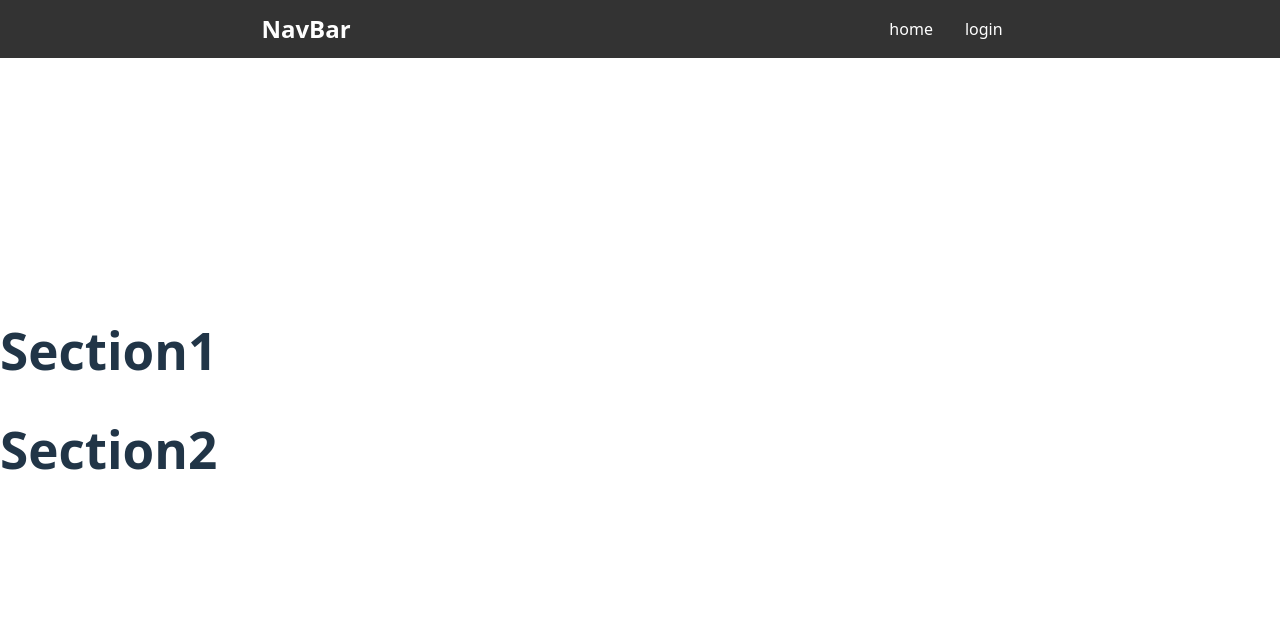
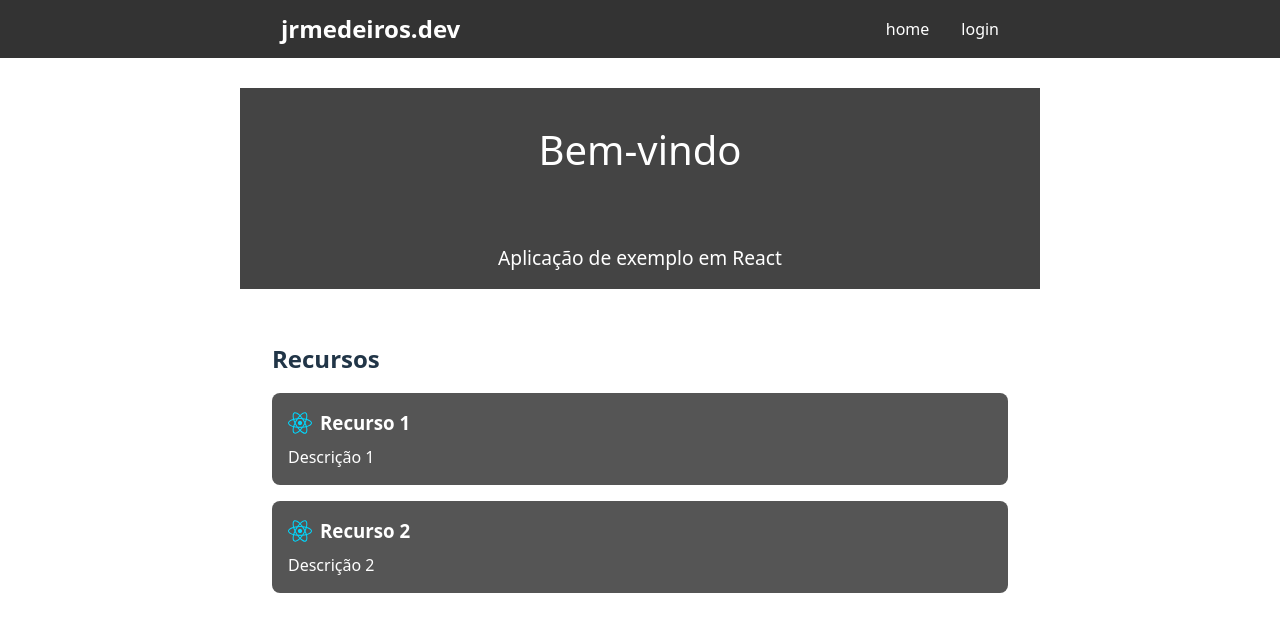
Before and after one commit to Medeiros000/React-Vite, a React (Vite) app: page / in a window 1280 px wide. Shown: the top 632 px of the page. Built offline with nearby package versions, Linux system fonts and the light colour scheme.

Commit message:
Tests with screens
Signed-off-by: Júnior Medeiros <98979459+Medeiros000@users.noreply.github.com>

```diff
--- a/index.html
+++ b/index.html
@@ -4,7 +4,6 @@
 		<meta charset="UTF-8" />
 		<link rel="icon" type="image/svg+xml" href="/vite.svg" />
 		<meta name="viewport" content="width=device-width, initial-scale=1.0" />
-		<link rel="stylesheet" href="style.css" />
 		<title>Vite + React + TS</title>
 	</head>
 	<body>
--- a/src/App.tsx
+++ b/src/App.tsx
@@ -1,10 +1,12 @@
 import Footer from "./components/Footer";
 import { BrowserRouter } from "react-router-dom";
 import AppRoutes from "./routes";
+import NavBar from "./components/Navbar";
 
 function App() {
 	return (
 		<BrowserRouter>
+			<NavBar />
 			<AppRoutes />
 			<Footer />
 		</BrowserRouter>
--- /dev/null
+++ b/src/components/FeatureCard.tsx
@@ -0,0 +1,17 @@
+interface FeatureCardProps {
+	title: string;
+	description: string;
+	icon?: string;
+}
+
+export default function FeatureCard({ title, description, icon }: FeatureCardProps) {
+	return (
+		<div className="feature-card">
+			<div className="feature-icon-title">
+				{icon && <img src={icon} alt={title} />}
+				<h3>{title}</h3>
+			</div>
+			<p>{description}</p>
+		</div>
+	);
+}
--- a/src/components/Footer.tsx
+++ b/src/components/Footer.tsx
@@ -1,6 +1,6 @@
 export default function Footer() {
 	return (
-		<footer id="footer">
+		<footer className="footer">
 			<div>
         <span>JrMedeiros © 2025</span>
 			</div>
--- /dev/null
+++ b/src/components/Hero.tsx
@@ -0,0 +1,9 @@
+export default function Hero() {
+	return (
+		<section className="hero">
+			<span>Bem-vindo</span>
+			<p>Aplicação de exemplo em React</p>
+			{/* <button>Começar</button> */}
+		</section>
+	);
+}
--- a/src/components/Navbar.tsx
+++ b/src/components/Navbar.tsx
@@ -3,13 +3,15 @@ import { Link } from "react-router-dom";
 export default function NavBar() {
 	return (
 		<>
-			<nav id="navbar">
-				<div>
-					<h1>NavBar</h1>
-				</div>
-				<div>
-					<Link to="/">home</Link>
-					<Link to="/login">login</Link>
+			<nav className="navbar">
+				<div className="navbar-content">
+					<div>
+						<h1>jrmedeiros.dev</h1>
+					</div>
+					<div>
+						<Link to="/">home</Link>
+						<Link to="/login">login</Link>
+					</div>
 				</div>
 			</nav>
 		</>
--- a/src/index.css
+++ b/src/index.css
@@ -25,11 +25,18 @@ a:hover {
 }
 
 body {
-	margin: 0;
+	margin: 3rem auto 0;
 	display: flex;
-	place-items: center;
+	flex-direction: column;
+	align-items: center;
+	/* place-items: center; */
 	min-width: 320px;
+	max-width: 800px;
 	min-height: 100vh;
+}
+
+#root {
+  width: 100%;
 }
 
 h1 {
@@ -48,9 +55,11 @@ button {
 	cursor: pointer;
 	transition: border-color 0.25s;
 }
+
 button:hover {
 	border-color: #646cff;
 }
+
 button:focus,
 button:focus-visible {
 	outline: 4px auto -webkit-focus-ring-color;
@@ -69,43 +78,121 @@ button:focus-visible {
 	}
 }
 
-#navbar {
+.navbar {
 	background-color: #333;
 	color: white;
 	padding: 1rem;
 	width: 100%;
 	margin: 0 auto;
-	position: absolute;
+	position: fixed;
 	top: 0;
 	left: 50%;
 	transform: translateX(-50%);
+}
+
+.navbar-content {
+	max-width: 750px;
+	margin: 0 auto;
+	padding: 0 1rem;
 	display: flex;
-	justify-content: space-around;
+	justify-content: space-between;
 	align-items: center;
 }
 
-#navbar h1 {
-  margin: 0;
+.navbar-content h1 {
+	margin: 0 1rem;
 	font-size: 1.5rem;
 }
 
-#navbar a {
+.navbar-content a {
 	color: white;
 	text-decoration: none;
 	margin: 0 1rem;
 }
 
-#navbar a:hover {
+.navbar-content a:hover {
 	text-decoration: underline;
 }
 
-#footer {
+.hero {
+	background-color: #444;
+	color: white;
+	text-align: center;
+	min-width: 320px;
+	max-width: 800px;
+}
+
+.hero span {
+	display: block;
+	font-size: 2.5rem;
+	margin: 2.5rem 0 0;
+	padding: 2rem;
+}
+
+.hero p {
+  font-size: 1.2rem;
+  margin: 1rem 0;
+  padding: 1rem;
+}
+
+.login {
+	background-color: #444;
+	color: white;
+	text-align: center;
+	min-width: 320px;
+	max-width: 800px;
+}
+.login span {
+  display: block;
+  font-size: 2.5rem;
+  margin: 2.5rem 0 0;
+  padding: 2rem;
+}
+
+.features {
+	padding: 1rem;
+}
+
+.features h2 {
+	font-size: 1.5rem;
+	margin-left: 1rem;
+	margin-bottom: 0.5rem;
+}
+
+.feature-card {
+	background-color: #555;
+	border-radius: 8px;
+	padding: 1rem;
+	margin: 1rem;
+	color: white;
+}
+
+.feature-icon-title {
+	display: flex;
+	align-items: center;
+}
+
+.feature-icon-title img {
+	width: 24px;
+	height: 24px;
+	margin-right: 0.5rem;
+}
+
+.feature-icon-title h3 {
+	margin: 0;
+}
+
+.feature-card p {
+	margin: 0.5rem 0 0 0;
+}
+
+.footer {
 	/* background-color: #333; */
 	color: white;
 	padding: 1rem;
 	width: 100%;
 	margin: 0 auto;
-  position: absolute;
+	position: fixed;
 	bottom: 0;
 	left: 50%;
 	transform: translateX(-50%);
@@ -114,7 +201,7 @@ button:focus-visible {
 	align-items: center;
 }
 
-#footer h1 {
+.footer h1 {
 	margin: 0;
 	font-size: 1.5rem;
 }
--- a/src/pages/Home.tsx
+++ b/src/pages/Home.tsx
@@ -1,11 +1,45 @@
-import NavBar from "../components/Navbar";
-import Section from "../components/Section";
+import { useState, useEffect } from "react";
+import Hero from "../components/Hero";
+import FeatureCard from "../components/FeatureCard";
 
 export default function Home() {
+  interface Feature {
+    title: string;
+    description: string;
+  }
+	const [features, setFeatures] = useState<Feature[]>([]);
+	const [loading, setLoading] = useState(true);
+
+	useEffect(() => {
+		// Simular carregamento de dados
+		const loadFeatures = async () => {
+			// Aqui você faria uma chamada à API
+			const data = [
+				{ title: "Recurso 1", description: "Descrição 1", icon: "src/assets/react.svg" },
+				{ title: "Recurso 2", description: "Descrição 2", icon: "src/assets/react.svg" },
+			];
+			setFeatures(data);
+			setLoading(false);
+		};
+
+		loadFeatures();
+	}, []);
+
+	if (loading) {
+		return <div>Carregando...</div>;
+	}
+
 	return (
-		<>
-			<NavBar />
-			<Section />
-		</>
+		<main>
+			<Hero />
+			<section className="features">
+				<h2>Recursos</h2>
+				<div className="features-grid">
+					{features.map((feature, index) => (
+						<FeatureCard key={index} {...feature} />
+					))}
+				</div>
+			</section>
+		</main>
 	);
 }
--- a/src/pages/Login.tsx
+++ b/src/pages/Login.tsx
@@ -1,10 +1,9 @@
-import NavBar from "../components/Navbar";
-
 export default function Login() {
 	return (
 		<>
-			<NavBar />
-			<h1>Login</h1>
+    <div className="login">
+      <span>Login</span>
+    </div>
 		</>
 	);
 }
```
Lines whose indentation alone changed are shown as unchanged.
